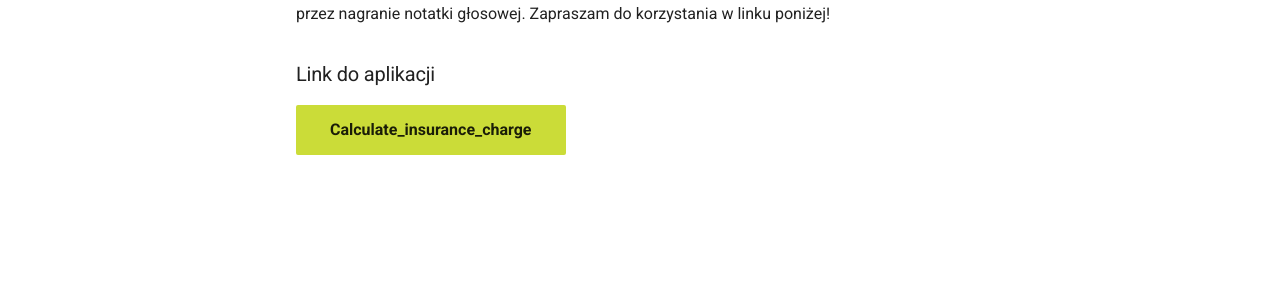
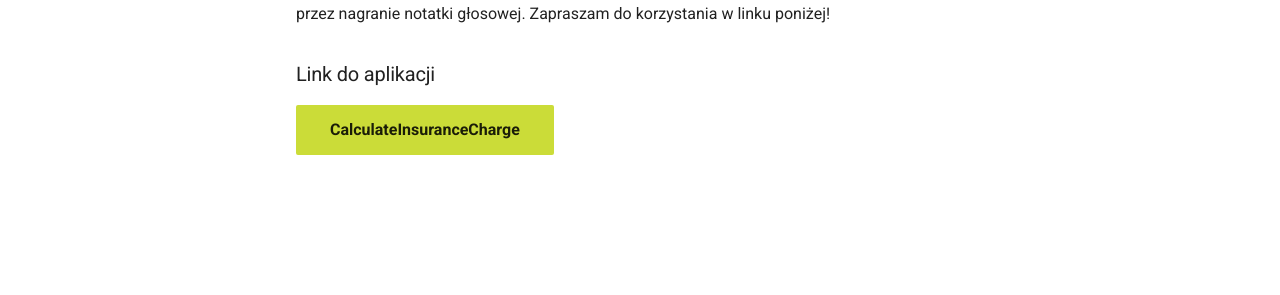
Before and after one commit to sebstr2358/ai_portfolio, an MkDocs documentation site: the page built from docs/calculate_insurance_app/index.md, in a window 1280 px wide. Shown: the part 231-526 px from the top of the page. Built offline with MkDocs 1.6.1 and Material for MkDocs 9.7.7, drawn with Linux system fonts in a browser that asks for light colours; comment, search, counter and statistics services are not loaded.

Commit message:
changes in new project

```diff
--- a/docs/calculate_insurance_app/index.md
+++ b/docs/calculate_insurance_app/index.md
@@ -5,4 +5,4 @@
 </header>
 
 <h3>Link do aplikacji</h3>
-<a href="https://calculate-insurance-app.streamlit.app/" style="margin-bottom: 2rem" class="md-button md-button--primary" target='_blank'>Calculate_insurance_charge</a>
+<a href="https://calculate-insurance-app.streamlit.app/" style="margin-bottom: 2rem" class="md-button md-button--primary" target='_blank'>CalculateInsuranceCharge</a>
```
